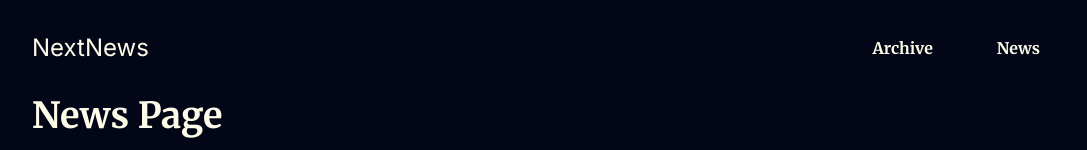
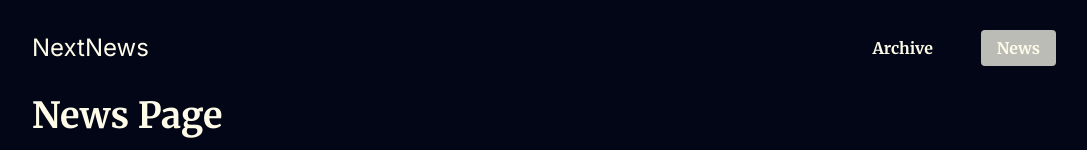
Before and after one commit to yhoyo-stelk08/news-app, a Next.js app: page /news in a window 1280 px wide. Shown: the top 150 px of the page, without its empty margins (96-1183 px from the left). Built offline with nearby package versions, Linux system fonts and the light colour scheme.

Commit message:
feat: create new components NavLinks.jsx. - create new components NavLinks and use conditional rendering   based on active path. - use NavLinks components in MainHeader components.
 Changes to be committed:
	modified:   components/MainHeader.jsx
	new file:   components/NavLinks.jsx

```diff
--- a/components/MainHeader.jsx
+++ b/components/MainHeader.jsx
@@ -1,4 +1,5 @@
 import Link from 'next/link';
+import NavLinks from '@/components/NavLinks';
 
 const MainHeader = () => {
   return (
@@ -10,10 +11,10 @@ const MainHeader = () => {
         <nav>
           <ul>
             <li>
-              <Link href="/archive">Archive</Link>
+              <NavLinks href='/archive'>Archive</NavLinks>
             </li>
             <li>
-              <Link href="/news">News</Link>
+              <NavLinks href="/news">News</NavLinks>
             </li>
           </ul>
         </nav>
--- /dev/null
+++ b/components/NavLinks.jsx
@@ -0,0 +1,14 @@
+'use client';
+import Link from 'next/link';
+import { usePathname } from 'next/navigation';
+
+const NavLinks = ({ href, children }) => {
+  const path = usePathname();
+  console.log(path)
+  return (
+    <Link href={href} className={`${path.startsWith(href) ? ' text-stone-950 bg-[#bcbcb7]' : ''}`}>
+      {children}
+    </Link>
+  );
+};
+export default NavLinks;
```
